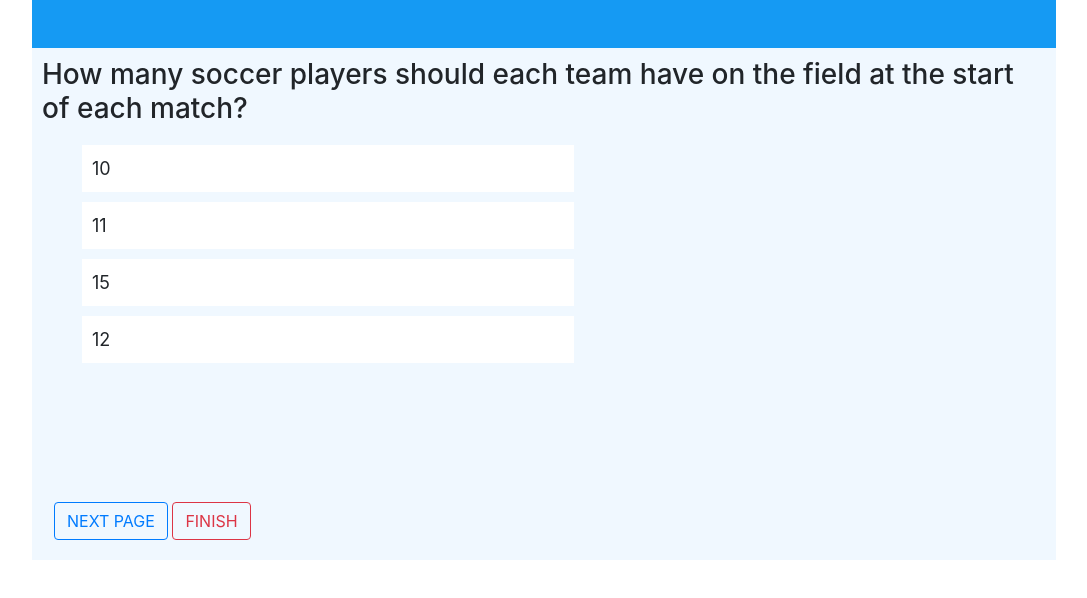
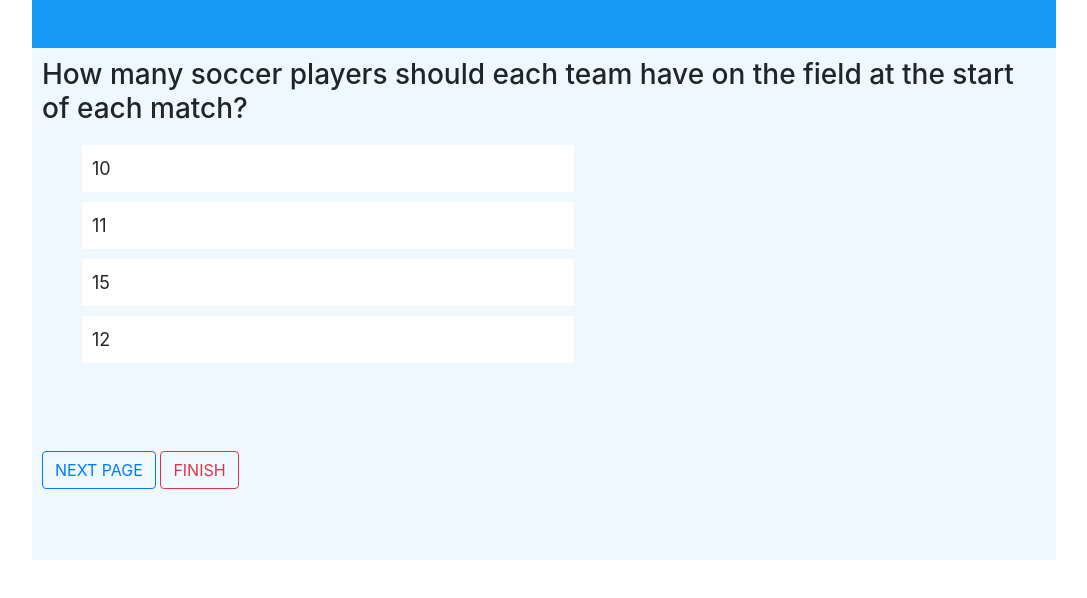
Before and after one commit to junaid0316/Quiz-App, a plain HTML site: page index.html in a window 1280 px wide. Shown: the part 160-758 px from the top of the page, without its empty margins (96-1183 px from the left). Drawn offline with nearby package versions, Linux system fonts and the light colour scheme.

Commit message:
Quiz app

```diff
--- a/index.html
+++ b/index.html
@@ -18,10 +18,10 @@
                 <div id="questions">
 
                 </div>
-                <div class = "but">
-                    <button type="button" class="btn btn-outline-primary" onclick="next()">NEXT PAGE</button>
-                    <button type="button" class="btn btn-outline-danger" onclick="index2()">FINISH</button>
-                </div>
+            </div>
+            <div class = "but">
+                <button type="button" class="btn btn-outline-primary" onclick="next()">NEXT PAGE</button>
+                <button type="button" class="btn btn-outline-danger" onclick="index2()">FINISH</button>
             </div>
         </div>
     </div>
--- a/style.css
+++ b/style.css
@@ -13,9 +13,8 @@
     padding: 10px;
 }
 .but{
-    position: fixed;
-    bottom: 100px;
-    left: 150px;
+    background-color: aliceblue;
+    padding: 10px;
 }
 .que{
     padding: 10px;
```
